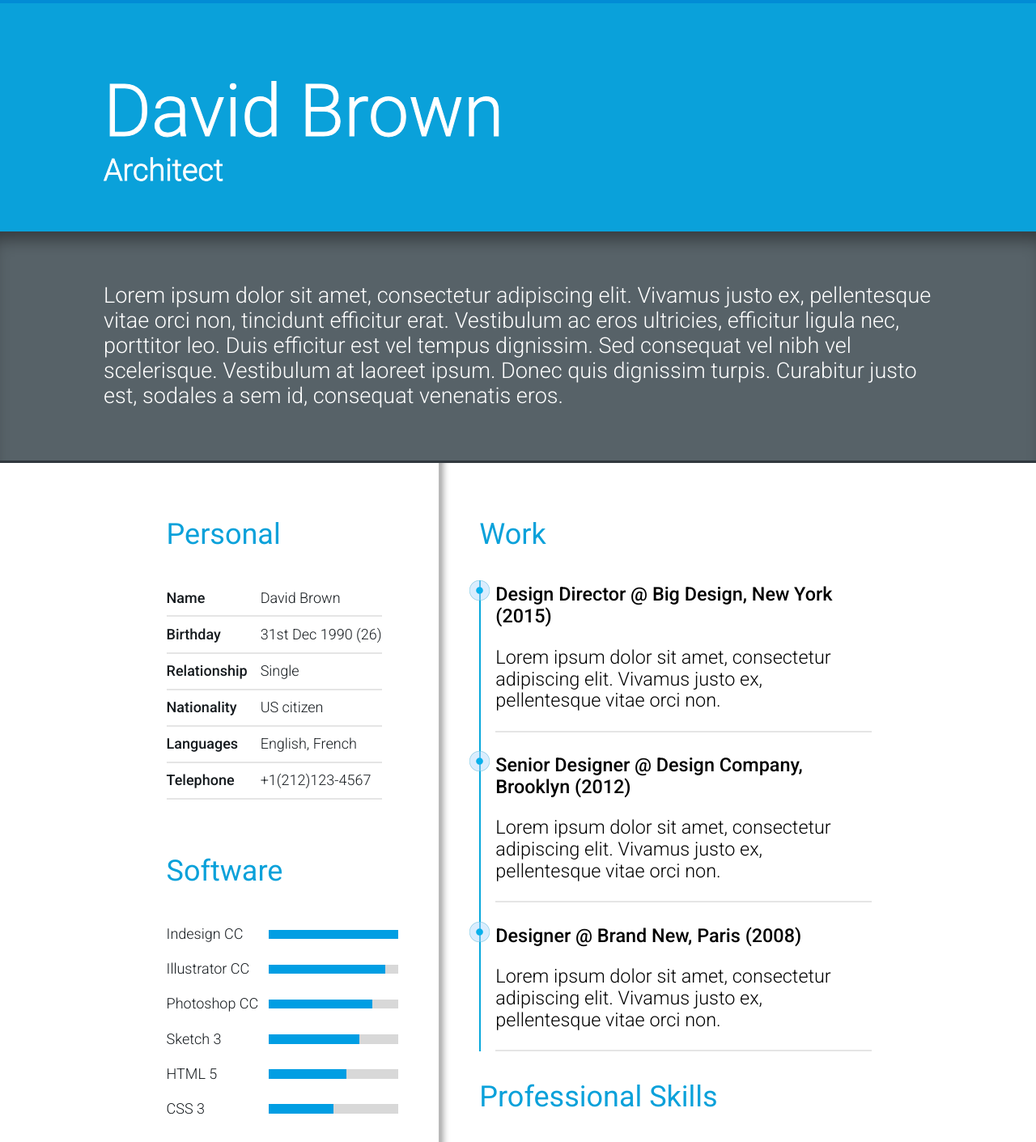
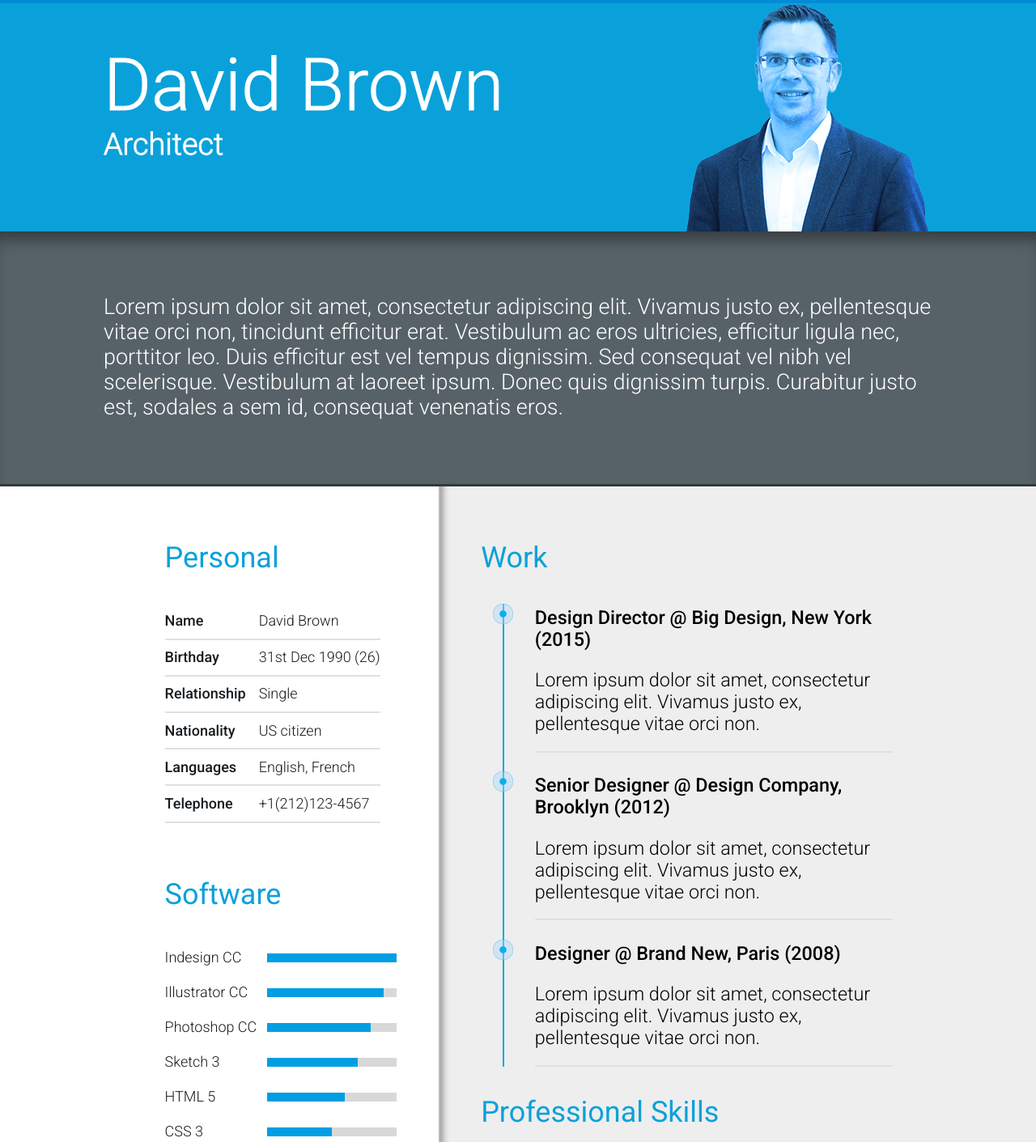
Before and after one commit to HosTilezZz/blue-template-clone, a plain HTML site: page index.html in a window 1280 px wide. Shown: the part 71-1482 px from the top of the page at 81% size. Drawn offline with nearby package versions, Linux system fonts and the light colour scheme.

Commit message:
added avatar to 960px viewport
- added the avatar to the 960px and above viewport, the way it is
displayed slightly changes if the user is using a device width of 1020px
or higher.

```diff
--- a/index.html
+++ b/index.html
@@ -24,19 +24,23 @@
             <a href="#" class="navigation-icon"><img src="http://www.datemhomes.com.ph/images/icons/hamburger-icon.png" alt=""></a>
         </nav>
         <div class="header-container">
-            <div>
+            <div class="width-container">
+                <div>
                 <h1>David Brown</h1>
                 <h2>Architect</h2>
+                </div>
+                <figure class="avatar">
+                <img src="img.png">
+                </figure>
             </div>
-            <figure>
-            <img src="img.png" class="avatar">
-            </figure>
         </div>
         </header>
         <section class="intro-text">
             <p>Lorem ipsum dolor sit amet, consectetur adipiscing elit. Vivamus justo ex, pellentesque vitae orci non, tincidunt efficitur erat. Vestibulum ac eros ultricies, efficitur ligula nec, porttitor leo. Duis efficitur est vel tempus dignissim. Sed consequat vel nibh vel scelerisque. Vestibulum at laoreet ipsum. Donec quis dignissim turpis. Curabitur justo est, sodales a sem id, consequat venenatis eros. </p>
         </section>
+        <div class="background-container">
         <div class="sections-container">
+        <div class="background"></div>
         <section class="left-panel">
             <div class="spacer">
                 <h3>Personal</h3>
@@ -139,17 +143,17 @@
                 <h3>Work</h3>
                 <div class="border-left flex-margin">
                     <ul>
-                        <li class="table-border">
+                        <li>
                                 <p class="bold-only">Design Director @ Big Design, New York (2015)</p>
-                                <p>Lorem ipsum dolor sit amet, consectetur adipiscing elit. Vivamus justo ex, pellentesque vitae orci non.</p>
+                                <p class="table-border">Lorem ipsum dolor sit amet, consectetur adipiscing elit. Vivamus justo ex, pellentesque vitae orci non.</p>
                         </li>
-                        <li class="table-border">
+                        <li>
                             <p class="bold-only">Senior Designer @ Design Company, Brooklyn (2012)</p>
-                            <p>Lorem ipsum dolor sit amet, consectetur adipiscing elit. Vivamus justo ex, pellentesque vitae orci non. </p>
+                            <p class="table-border">Lorem ipsum dolor sit amet, consectetur adipiscing elit. Vivamus justo ex, pellentesque vitae orci non. </p>
                         </li>
-                        <li class="table-border">
+                        <li>
                             <p class="bold-only">Designer @ Brand New, Paris (2008)</p>
-                            <p>Lorem ipsum dolor sit amet, consectetur adipiscing elit. Vivamus justo ex, pellentesque vitae orci non. </p>
+                            <p class="table-border">Lorem ipsum dolor sit amet, consectetur adipiscing elit. Vivamus justo ex, pellentesque vitae orci non. </p>
                         </li>
                     </ul>
                 </div>
@@ -251,6 +255,7 @@
             </div>
         </section>
         </div>
+        </div>
         <footer>
             <div class="social-div">
                 <div class="social-container">
--- a/style.css
+++ b/style.css
@@ -52,7 +52,7 @@ li a:hover {
 .header-container {
     position: relative;
     display: flex;
-    flex-direction: column;
+    flex-flow: column wrap;
     justify-content: center;
     background-color: #0aa1da;
     margin: 0;
@@ -62,11 +62,7 @@ li a:hover {
 
 .avatar {
     display: none;
-    position: absolute;
-    margin-left: 70%;
-    min-width: 15%;
-    max-width: 50%;
-    height: auto;
+    margin: 0;
 }
 
 h1, h2 {
@@ -99,7 +95,7 @@ h3 {
     display: flex;
     justify-content: center;
     align-items: center;
-    min-height: 11.4rem;
+    min-height: 19.5rem;
     background-color: #576268;
     box-shadow: inset 0 20px 20px -10px rgba(0,0,0,0.4);
     border-bottom: 3px solid #31383e;
@@ -142,7 +138,8 @@ h3 {
 }
 
 .table-border {
-    border-bottom: 2px solid #e5e5e5;
+    border-bottom: 2px solid #e0e0e0;
+    padding-bottom: 20px;
 }
 
 .spacer {
@@ -406,7 +403,7 @@ progress::-moz-progress-bar {
     }
 
     .ppc-percents span {
-        font-size: 1.5rem;
+        font-size: 1.7rem;
     }
 
     .flex-display figure {
@@ -457,16 +454,7 @@ progress::-moz-progress-bar {
 
 @media screen and (min-width: 960px) {
 
-    h1, h2 {
-        text-align: left;
-        margin-left: 10%;
-    }
-
-    h1 {
-        margin: 4rem 0 0 10%;
-    }
-
-    h3 {
+    h1, h2, h3 {
         text-align: left;
     }
 
@@ -519,7 +507,7 @@ progress::-moz-progress-bar {
     }
 
     .right-panel-container {
-        margin-left: 8%
+        margin-left: 8.3%;
     }
 
     .progress-pie-chart {
@@ -535,20 +523,70 @@ progress::-moz-progress-bar {
         justify-content: center;
     }
 
-    .flex-margin {
-        margin: 0;
-    }
-
     .left-panel .spacer {
         width: 300px;
         float: right;
         clear: both;
-        margin-right: 2rem;
+        margin-right: 8.3%;
     }
 
     .left-panel progress {
         width: 10rem;
     }
 
+    .right-panel p {
+        margin-left: 20px;
+    }
+
+    .background-container {
+        position: relative;
+        width: 100%;
+        height: 100%;
+    }
+
+    .background {
+        display: inline-block;
+        z-index: -1;
+        position: absolute;
+        right: 0;
+        width: 57.5%;
+        height: 100%;
+        background-color: #eeeeee;
+        margin: 0;
+        padding: 0;
+    }
+
+    .ppc-percents {
+        background: #eeeeee;
+    }
+
+    .header-container {
+        display: block;
+    }
+
+    .avatar {
+        display: block;
+        width: 100px;
+    }
+
+    .width-container {
+        width: 80%;
+        margin: 0 auto;
+        display: flex;
+        flex-flow: row wrap;
+    }
+
 
 }
+
+@media screen and (min-width: 1020px) {
+
+    .avatar {
+        width: auto;
+    }
+
+    .width-container {
+        justify-content: space-between;
+    }
+
+}
```
